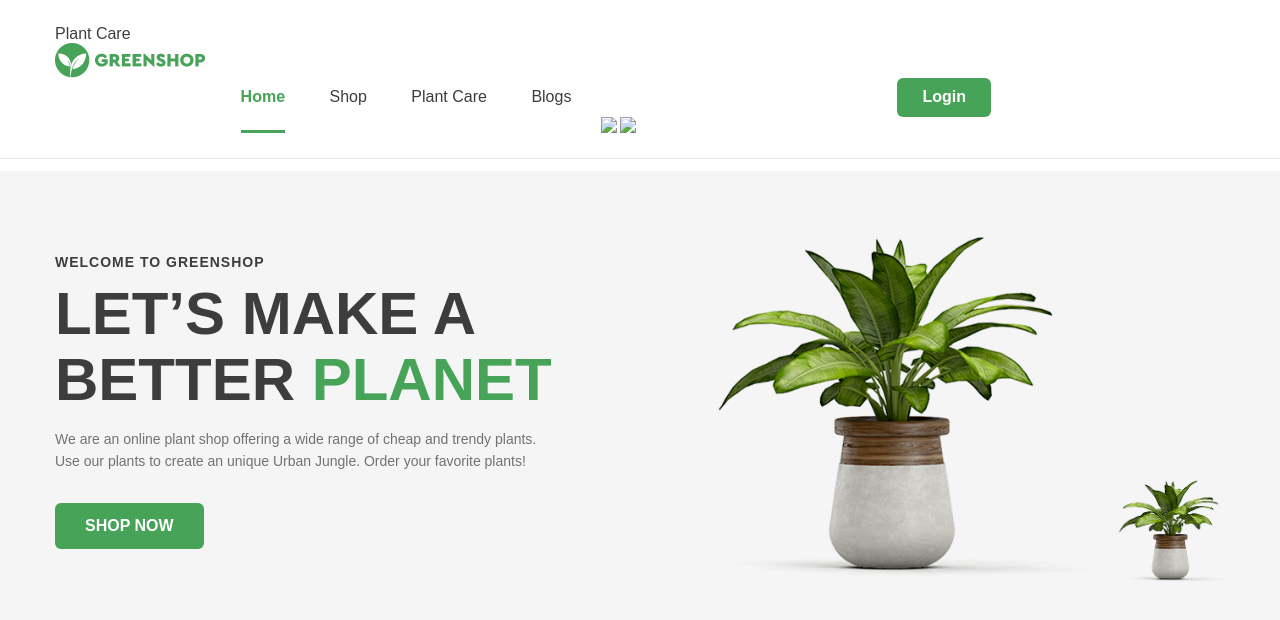
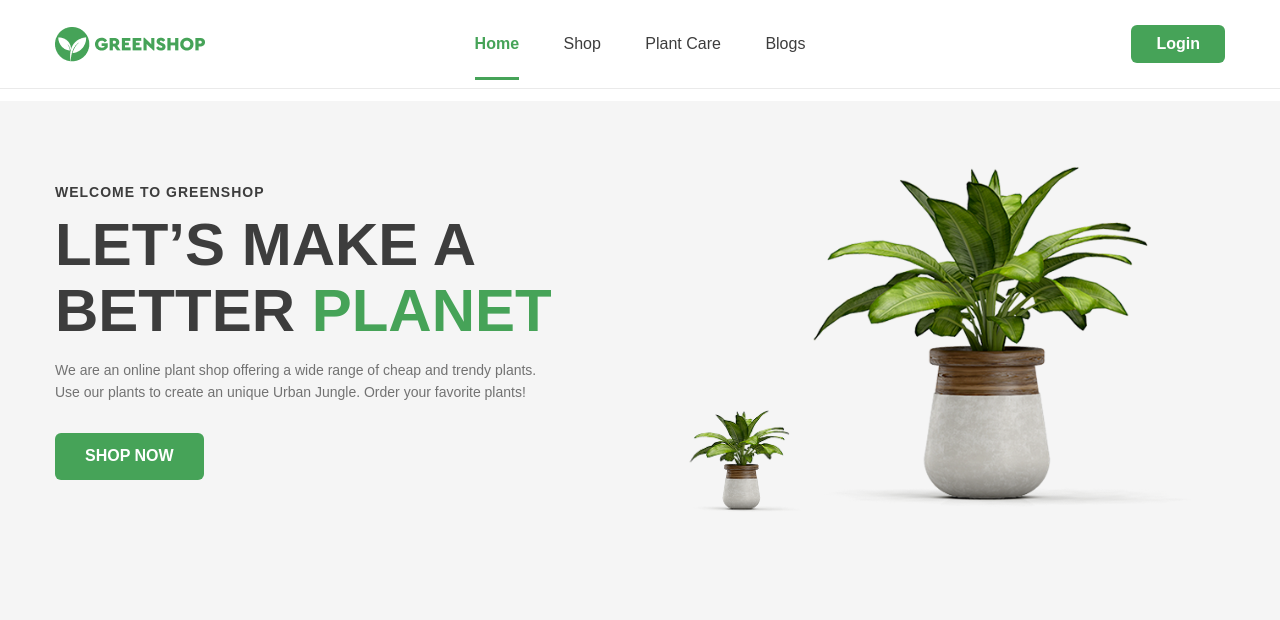
Before and after one commit to griseckovadim63-spec/greenshop, a plain HTML site: page index.html in a window 1280 px wide. Drawn offline with nearby package versions, Linux system fonts and the light colour scheme.

Commit message:
Refactor header logo structure and update hero section image arrangement

```diff
--- a/index.html
+++ b/index.html
@@ -16,7 +16,7 @@
     <div class="container header-container">
 
       <!-- Логотип -->
-     <a href="#" class="nav-link">Plant Care
+     <a href="#" class="logo">
         <img src="images/logo.png" alt="GREENSHOP Logo" class="logo-img">
       </a>
 
@@ -34,10 +34,7 @@
       <div class="header-actions">
         <button class="btn btn-login">Login</button>
       </div>
-<div class="hero-image-box">
-  <img src="..." class="plant-img plant-small" alt="small plant">
-  <img src="..." class="plant-img plant-big" alt="big plant">
-</div>
+
     </div>
   </header>
 
@@ -59,10 +56,9 @@
           <a href="#" class="btn btn-green">SHOP NOW</a>
         </div>
 
-        <!-- Правый блок с картинкой растения -->
         <div class="hero-image-box">
+          <img src="images/plant-small.png" alt="Small Plant" class="plant-img plant-small">
           <img src="images/plant-big.png" alt="Big Plant" class="plant-img plant-big">
-          <img src="images/plant-small.png" alt="Small Plant" class="plant-img plant-small">
 
       </div>
     </section>
```
